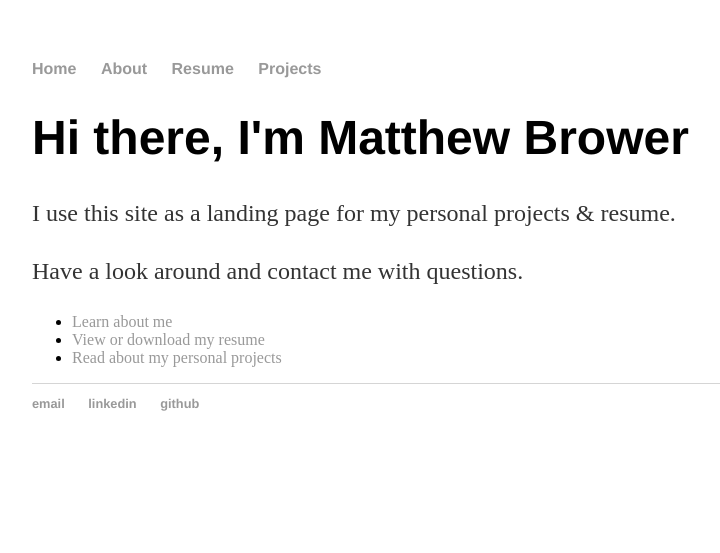
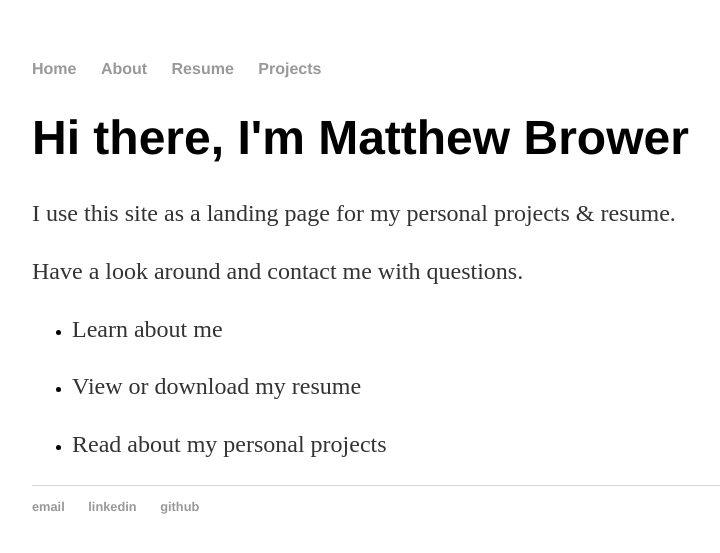
Before and after one commit to MatthewBrower/matthewbrower.github.io, a Jekyll site: the page built from index.html, in a window 1280 px wide. Shown: the top 553 px of the page, without its empty margins (160-880 px from the left). Built offline with Jekyll 4.4.1, drawn with Linux system fonts in a browser that asks for light colours.

Commit message:
made bullets bigger

```diff
--- a/index.html
+++ b/index.html
@@ -9,8 +9,8 @@ title: Matthew Brower
 	<p>Have a look around and contact me with questions. </p>
 
 		<ul>
-			<li><a href="/about">Learn about me</a></li>
-			<li><a href="/resume">View or download my resume</a></li>
-			<li><a href="/blog">Read about my personal projects</a></li>
+			<li><a href="/about"><p>Learn about me</p></a></li>
+			<li><a href="/resume"><p>View or download my resume</p></a></li>
+			<li><a href="/blog"><p>Read about my personal projects</p></a></li>
 		</ul>
 </div><!-- /.blurb -->
```
